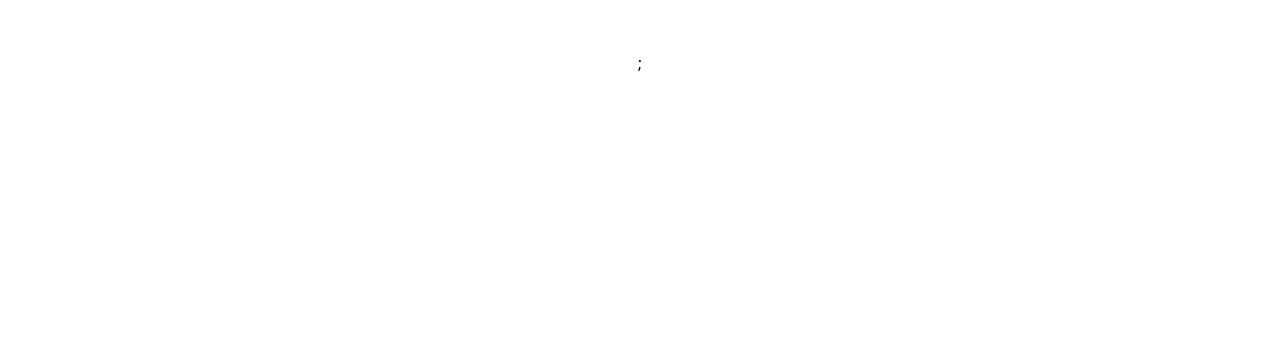
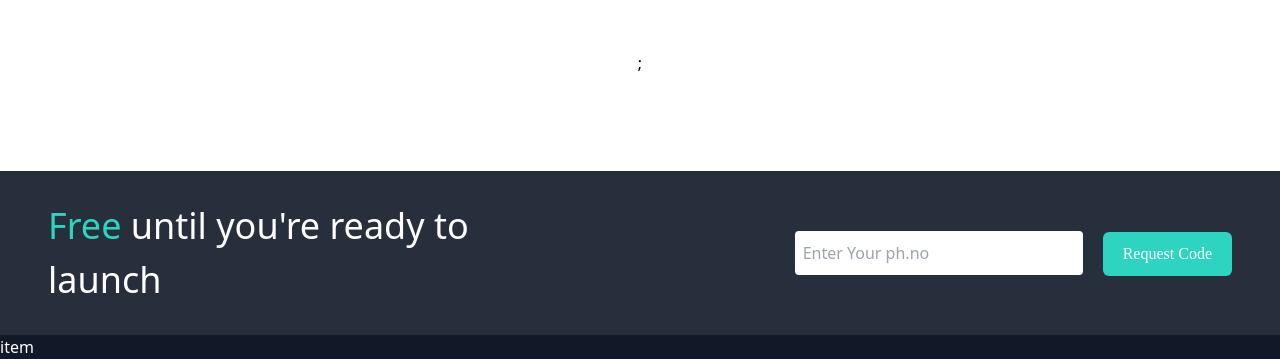
Before and after one commit to TecGato/Club-Agronomia-Central, a Next.js app in the folder frontend/: page / in a window 1280 px wide. Shown: the part 629-988 px from the top of the page. Before the commit the page ends 800 px from the top, so only its background shows below. Built offline with nearby package versions, Linux system fonts and the light colour scheme.

Commit message:
add componets Footer, ItemsContainer and Item

```diff
--- /dev/null
+++ b/frontend/src/components/Footer/index.js
@@ -0,0 +1,21 @@
+import ItemsContainer from "../ItemsContainer";
+
+
+export default function Footer() {
+    return (
+        <footer className="bg-gray-900 text-white">
+            <div className="md:flex md:justify-between   md:items-center sm:px-12 px-4 bg-[#ffffff19] py-7">
+                <h1 className="lg:text-4xl text-3xl md:mb-0 mb-6 lg:leading-normal font-semiold md:w-2/5">
+                    <span className="text-teal-400 ">Free</span> until you're ready to launch
+                </h1>
+                <div>
+                    <input type="text" placeholder="Enter Your ph.no" className="text-gray-800 sm:w-72 w-full sm:mr-5 mr-1 lg:mb-0 mb-4 py-2.5 rounded px-2 focus:outline-none" />
+                    <button className="bg-teal-400 hover:bg-teal-500 duration-300 px-5 py-2.5 font-[Poppins] rounded-md text-white md:w-auto w-full">
+                        Request Code
+                    </button>
+                </div>
+            </div>
+            <ItemsContainer />
+        </footer>
+    )
+}
--- /dev/null
+++ b/frontend/src/components/Item/index.js
@@ -0,0 +1,5 @@
+export default function Item() {
+    return (
+        <div>item</div>
+    )
+}
--- /dev/null
+++ b/frontend/src/components/ItemsContainer/index.js
@@ -0,0 +1,9 @@
+import Item from "../Item";
+
+export default function ItemsContainer() {
+    return (
+        <div>
+            <Item />
+        </div>
+    )
+}
--- a/frontend/src/pages/index.js
+++ b/frontend/src/pages/index.js
@@ -3,6 +3,7 @@ import Image from 'next/image';
 // import { Inter } from 'next/font/google';
 import styles from '@/styles/Home.module.css';
 import HomePage from '../components/HomePage';
+import Footer from '@/components/Footer';
 
 // const inter = Inter({ subsets: ['latin'] });
 
@@ -24,6 +25,7 @@ export default function Home() {
             <main className={styles.main}>
                 <HomePage />
             </main>
+            <Footer />
         </>
     );
 }
```
